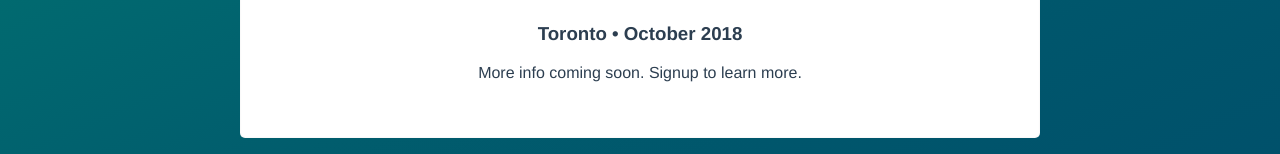
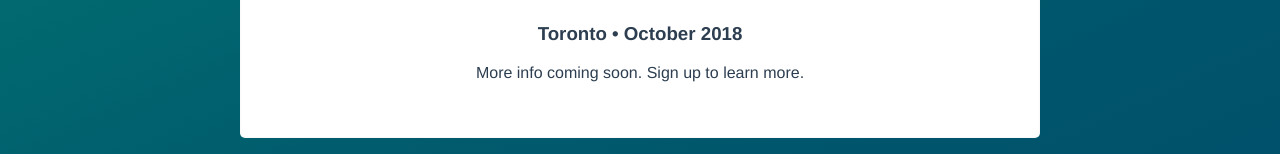
Before and after one commit to rbnhmll/vue-js-workshop, a Vue app: page /#/ in a window 1280 px wide. Shown: the part 2089-2243 px from the top of the page. Built offline with nearby package versions, Linux system fonts and the light colour scheme.

Commit message:
Spelling correction

```diff
--- a/src/components/EventDetails.vue
+++ b/src/components/EventDetails.vue
@@ -4,7 +4,7 @@
       <div class="content">
         <h2>Event Details</h2>
         <h3>Toronto &bull; October 2018</h3>
-        <p>More info coming soon. Signup to learn more.</p>
+        <p>More info coming soon. Sign up to learn more.</p>
       </div>
     </div>
   </section>
```
